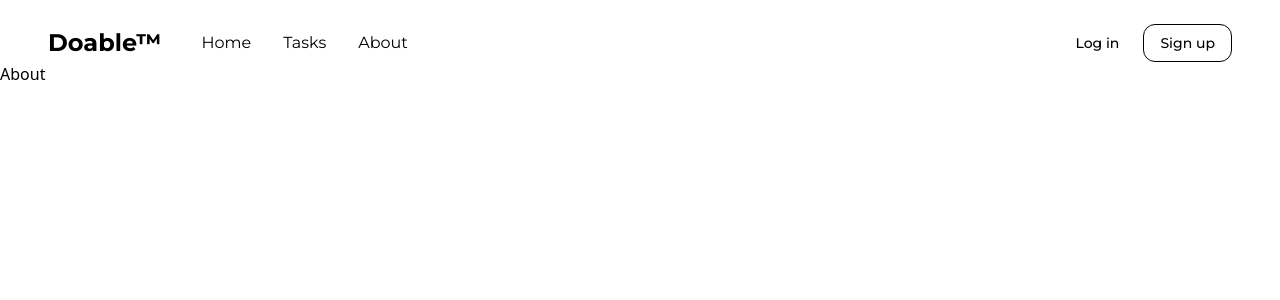
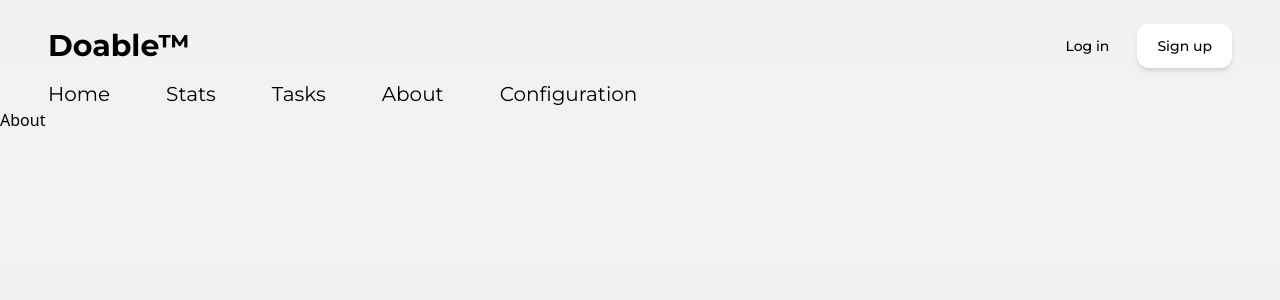
Before and after one commit to alexsrebernic/Doable, a React (Vite) app: page /about in a window 1280 px wide. Shown: the top 300 px of the page. Built offline with nearby package versions, Linux system fonts and the light colour scheme.

Commit message:
redesign navigation bar, add new routes

```diff
--- a/src/common/Button/Button.tsx
+++ b/src/common/Button/Button.tsx
@@ -8,6 +8,8 @@ interface Props {
     hover?:string,
     loading?:Boolean,
     border?: Boolean,
+    shadow?: Boolean,
+    func?: Function,
 }
 export const Button = (
     {size = 'sm',
@@ -16,15 +18,23 @@ export const Button = (
     hover,
     loading = false,
     border = true,
+    shadow = false,
+    func,
 } : Props
 ) => {
-  const checker : () => string = () : string => {
+    function triggerFunction () {
+        if(func){
+            func()
+        }
+        return
+    }
+    const checker : () => string = () : string => {
     let sizeReturned: string;
     let typeReturned: string;
    if(size == 'sm'){
-       sizeReturned = 'px-4 py-2 text-sm'
+       sizeReturned = 'px-5 py-3 text-sm'
    } else if (size == 'md'){
-       sizeReturned = 'px-5 py-2 text-md'
+       sizeReturned = 'px-6 py-3 text-md'
    } else if (size == 'lg'){
        sizeReturned = 'px-7 px-4 text-lg'
    } else if(size == 'xl'){
@@ -38,15 +48,20 @@ export const Button = (
        typeReturned = 'bg-red-500 border-red  text-white'
    } else if(type == 'success'){
         typeReturned = 'bg-green-500 border-green  text-white'
+   } else if(type == "reverse"){
+        typeReturned = 'bg-black   text-white'
+   } else if(type == 'blank') {
+        typeReturned = ""
    } else {
-       throw Error('No data provided for type')
+    throw Error('No data provided for type')
+
    }
-   const text:string = `${sizeReturned} ${typeReturned} ${border? 'border' : ''} ${hover?hover: ''} font-montserrat transition rounded-xl truncate`
+   const text:string = `${sizeReturned} ${typeReturned} ${border? 'border' : ''} ${shadow?'shadow-md': ''} ${hover?hover: ''}   font-montserrat transition rounded-xl truncate`
    return text
 
   }
     return (
-    <button className={checker()}>
+    <button onClick={triggerFunction} className={checker()}>
         {loading?
         <ImSpinner8 className='animate-spin'/>:
         `${text}`
--- a/src/index.css
+++ b/src/index.css
@@ -4,6 +4,18 @@
 @tailwind components;
 @tailwind utilities;
 
+:root {
+  --color-1: #D1D1D1;
+  --color-2: #D0D0D0;
+  --color-3: #CECECD;
+  --color-4: #CDCDCD;
+}
+
+#root{
+  background: #f9f9f9;
+  background: linear-gradient(180deg, #f1f1f1 1%, #f3f3f3 25%, #ededed 59%, #ebeaeb 100%);
+}
+
 .font-montserrat {
   font-family: 'Montserrat', sans-serif;
 }
--- a/src/layouts/Container/Container.tsx
+++ b/src/layouts/Container/Container.tsx
@@ -2,7 +2,7 @@ import React from 'react'
 
 export const Container = ({children} : {children: React.ReactNode} ) => {
   return (
-    <div className='container min-h-screen max-w-screen-2xl mx-auto'>
+    <div className='container main-bg min-h-screen max-w-screen-2xl mx-auto'>
         {children}
     </div>
 
--- a/src/layouts/NavigationBar/Link.tsx
+++ b/src/layouts/NavigationBar/Link.tsx
@@ -1,6 +1,6 @@
 import React from 'react'
 
-export const Link = ({path,text} : {path:string,text:string}) => {
+export const Link = ({path,text,key} : {path:string,text:string, key?: React.Key}) => {
   return (
         <a className='hover:text-gray-400 transition' href={path}>{text}</a>
     )
--- a/src/layouts/NavigationBar/NavigationBarDesktop/NavigationBarDesktop.tsx
+++ b/src/layouts/NavigationBar/NavigationBarDesktop/NavigationBarDesktop.tsx
@@ -3,16 +3,12 @@ import { Button } from '../../../common/Button/Button'
 import { Link } from '../Link'
 export const NavigationBarDesktop = ({paths} : {paths: object[]}) => {
   return (
-       <div className='hidden md:flex w-full'>
-            <div className='hidden md:flex w-full space-x-8 items-center justify-start pl-10 lg:pl-15'>
+       <div className='hidden md:flex w-full pt-3'>
+            <div className='hidden md:flex w-full space-x-14  items-center justify-start text-xl lg:pl-15'>
                 {paths.map((o,i) => {
                     return <Link {...o} key={i}/>
                 })}
             </div>
-            <div className='hidden md:flex space-x-2 font-medium '>
-                <Button size='sm' text='Log in' type='neutral' border={false} hover="hover:text-gray-500"/>
-                <Button size='sm' text='Sign up' type='neutral' hover='hover:text-gray-500 hover:border-gray-500'/>
-            </div>
         </div>
   )
 }
--- a/src/layouts/NavigationBar/NavigationBarMobile/NavigationBarMobile.tsx
+++ b/src/layouts/NavigationBar/NavigationBarMobile/NavigationBarMobile.tsx
@@ -8,18 +8,18 @@ export const NavigationBarMobile = ({paths}:{paths:object[]}) => {
     return (
         <div className='md:hidden'>
             <button onClick={collapse}>
-                <GiHamburgerMenu />
+                <GiHamburgerMenu size={23}/>
             </button>
             {isCollapsed &&
-            <div className='absolute w-screen top-[3rem] left-0  bg-white   py-3 px-5 mx-auto'>
-                <ul className='flex flex-col text-xl space-y-3'>
+            <div className='absolute w-screen top-[3rem] left-0     py-3 px-5 mx-auto'>
+                <ul className='flex flex-col text-xl space-y-3 '>
                     {paths.map((o,i) => {
                         return <Link {...o} key={i}/>
                     })}
                 </ul>
                 <div className='flex items-center justify-center mt-3'>
-                    <Button size='md' text='Log in' type='neutral' border={false} hover="hover:text-gray-500"/>
-                    <Button size='md' text='Sign up' type='neutral' hover='hover:text-gray-500 hover:border-gray-500'/>
+                    <Button size='sm' text='Log in' type='blank' border={false} shadow={false} hover="hover:text-gray-500"/>
+                    <Button size='sm' text='Sign up' type='neutral' border={false} shadow={true} hover='  hover:shadow-xl'/>
                 </div>
             </div>
             }
--- a/src/layouts/NavigationBar/Navigationbar.tsx
+++ b/src/layouts/NavigationBar/Navigationbar.tsx
@@ -16,22 +16,34 @@ export const Navbar : React.FC = () => {
             text:'Home'
         },
         {
+            path:'#stats',
+            text:'Stats'
+        },
+        {
             path:'/tasks',
             text:'Tasks'
         },
         {
             path:'/about',
             text:'About'
+        },
+        {
+            path:'/config',
+            text:'Configuration'
         }
     ]
     return (
-    <nav className='bg-transparent  font-montserrat flex items-center justify-between px-4 md:px-12 pt-4 lg:pt-6'>
-        <div>
+    <nav className='bg-transparent md:flex-col  font-montserrat flex items-center md:items-start justify-between px-4 md:px-12 pt-4 lg:pt-6'>
+        <div className='flex items-center justify-between w-full'>
             <a href="/">
-                <h1 className='font-bold text-2xl'>
+                <h1 className='font-bold text-3xl'>
                     Doable™
                 </h1>
             </a>
+            <div className='hidden md:flex space-x-2 font-medium '>
+                <Button size='sm' text='Log in' type='blank' border={false} shadow={false} hover="hover:text-gray-500"/>
+                <Button size='sm' text='Sign up' type='neutral' border={false} shadow={true} hover='  hover:shadow-xl'/>
+            </div>
         </div>
         <NavigationBarMobile paths={paths}/>
         <NavigationBarDesktop paths={paths}/>
```
